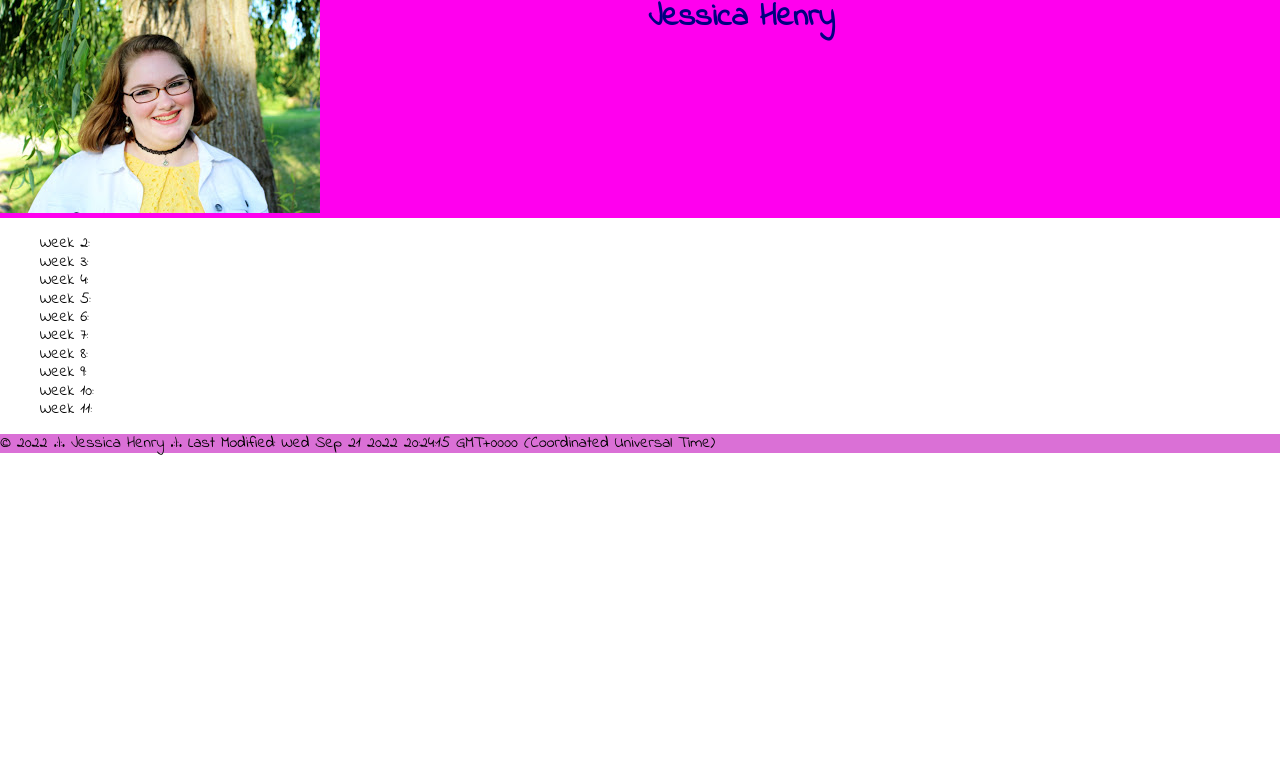
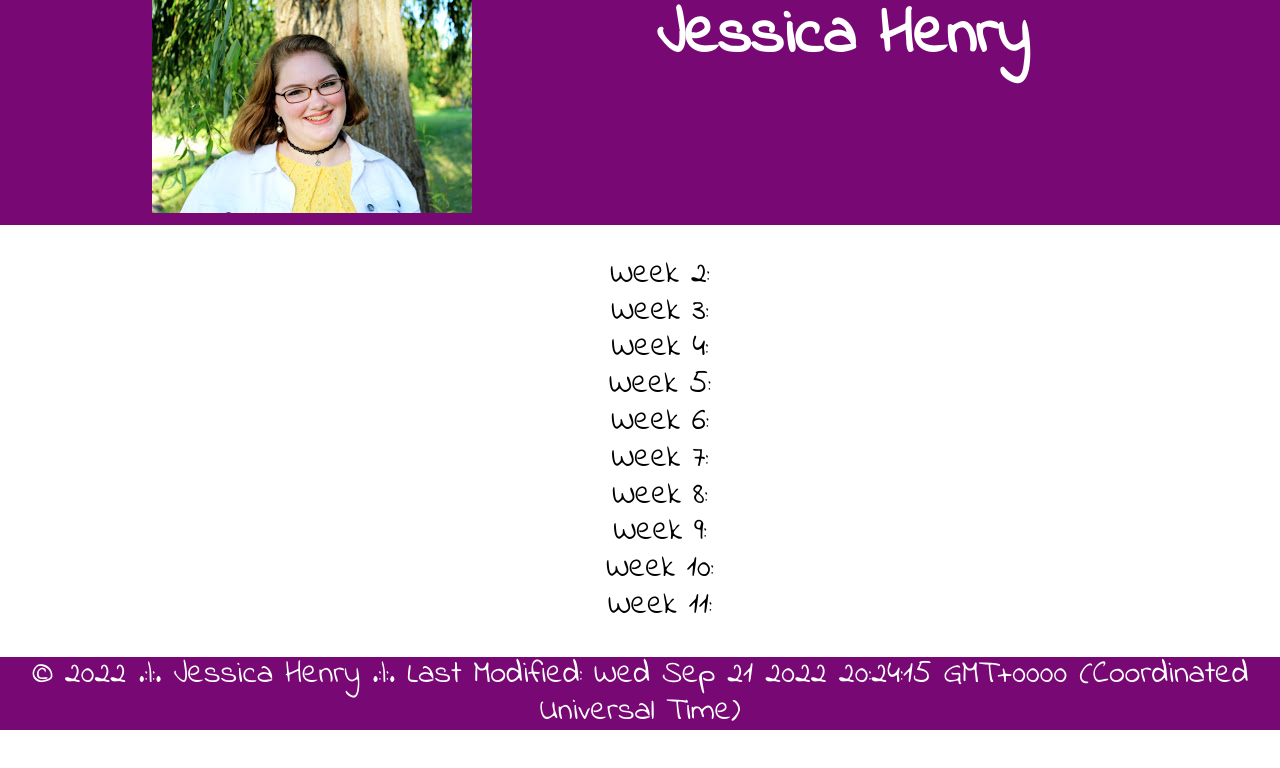
Before and after one commit to JHenry07/wdd230, a plain HTML site: page index.html in a window 1280 px wide. Drawn offline with Linux system fonts and the light colour scheme; files that its build step writes are made by us from their sources.

Commit message:
more css

```diff
--- a/index.html
+++ b/index.html
@@ -6,12 +6,13 @@
     <meta charset="utf-8">
     <meta name="viewport" content="width=device-width, initial-scale=1">
     <meta name="description" content="WDD 230 Assignment protal for Jessica Henry.">
-    <link rel="stylesheet" href="styles.css">
-    <link rel="stylesheet" href="css/normalize.css">
+    <link rel="stylesheet" href="normalize.css">
+    <link rel="stylesheet" href="small.css">
     <link rel="preconnect" href="https://fonts.googleapis.com">
     <link rel="preconnect" href="https://fonts.gstatic.com" crossorigin>
     <link href="https://fonts.googleapis.com/css2?family=Caveat&family=Indie+Flower&family=Shadows+Into+Light&display=swap" rel="stylesheet">
     <link rel="stylesheet" href="medium.css">
+    <link rel="stylesheet" href="large.css">
 </head>
 
 <body>
--- /dev/null
+++ b/large.css
@@ -0,0 +1,16 @@
+@media (min-width: 64em) {
+    header {
+        background-color: rgb(120, 8, 116);
+        color: white;
+    }
+
+    footer {
+        background-color: rgb(120, 8, 116);
+        color: white;
+    }
+
+    body {
+        text-align: center;
+        font-size: 32px;
+    }
+}
--- a/medium.css
+++ b/medium.css
@@ -2,9 +2,16 @@
 	header {
         background-color: rgb(255, 0, 238);
         color: navy;
+        columns: 2;
     }
 
     body {
         text-align: left;
+        font-size: 24px;
+    }
+
+    footer {
+        background-color: rgb(255, 0, 238);
+        color: navy;
     }
 }
--- a/styles.css
+++ b/small.css
@@ -1,5 +1,4 @@
 header {
-    columns: 2;
     background-color: orchid;
 }
 
@@ -10,6 +9,7 @@ footer {
 body {
     text-align: center;
     font-family: 'Indie Flower', cursive;
+    font-size: 20x;
 }
 
 ul {
```
